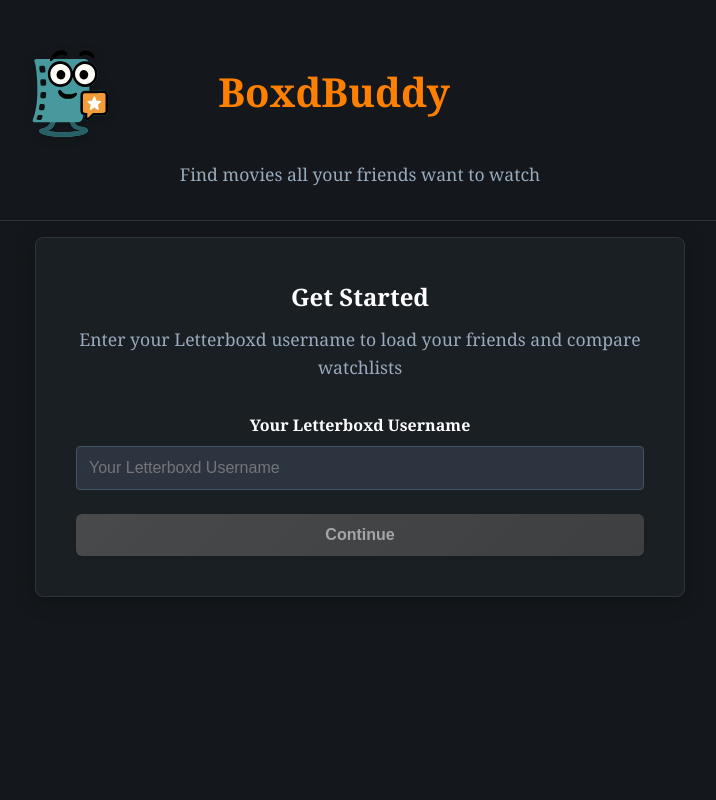
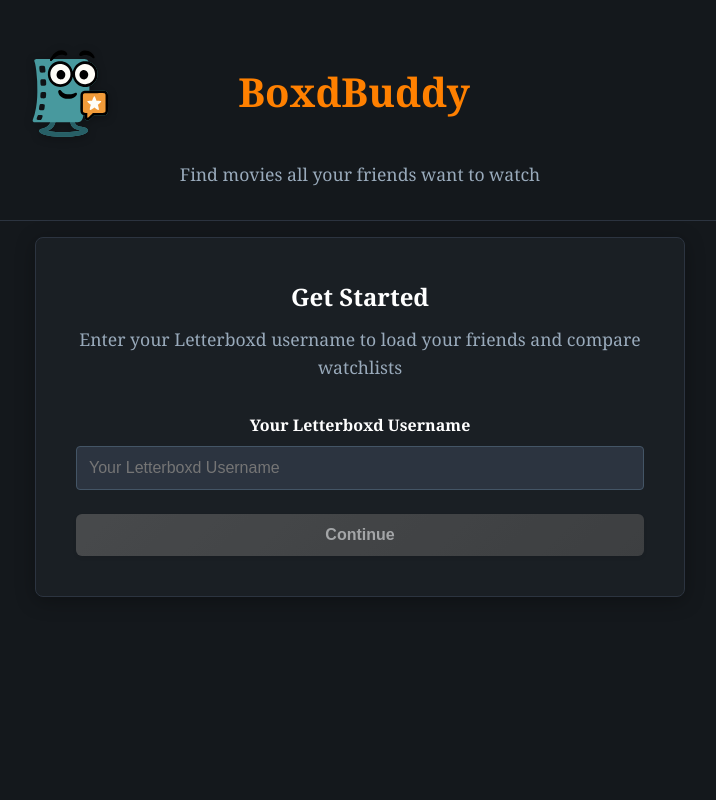
Before and after one commit to Wootehfook/BoxdBuddies, a React (Vite) app: page / in a window 1280 px wide. Shown: the top 800 px of the page, without its empty margins (280-996 px from the left). Built offline with nearby package versions, Linux system fonts and the light colour scheme.

Commit message:
fix(ui): fine-tune BoxdBuddy text position 20px right
- Adjust translateX from -7.5rem to -6.25rem
- Moves text approximately 20 pixels to the right for optimal spacing

```diff
--- a/src/App.css
+++ b/src/App.css
@@ -105,7 +105,7 @@
 
 /* Move the app title text closer to Buddio (120px closer) */
 .app-title-text {
-  transform: translateX(-7.5rem);
+  transform: translateX(-6.25rem);
 }
 
 .buddio-logo {
```
